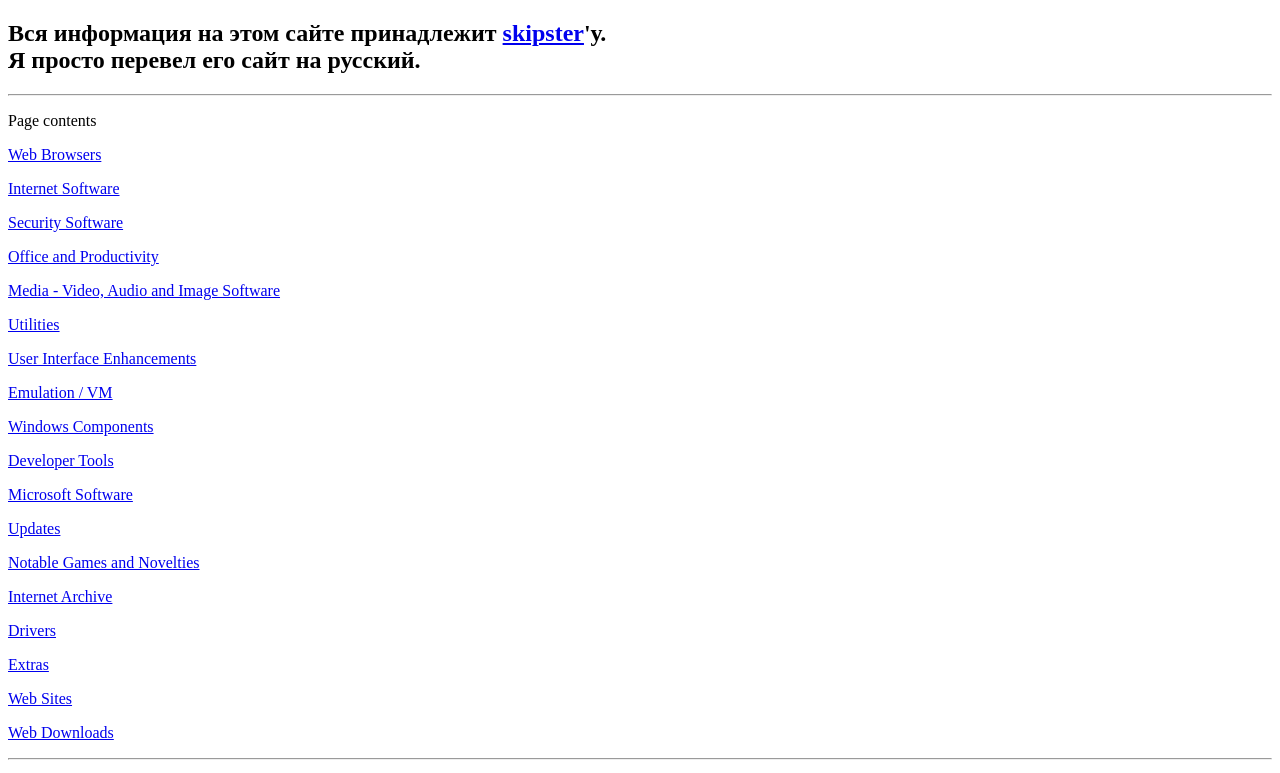
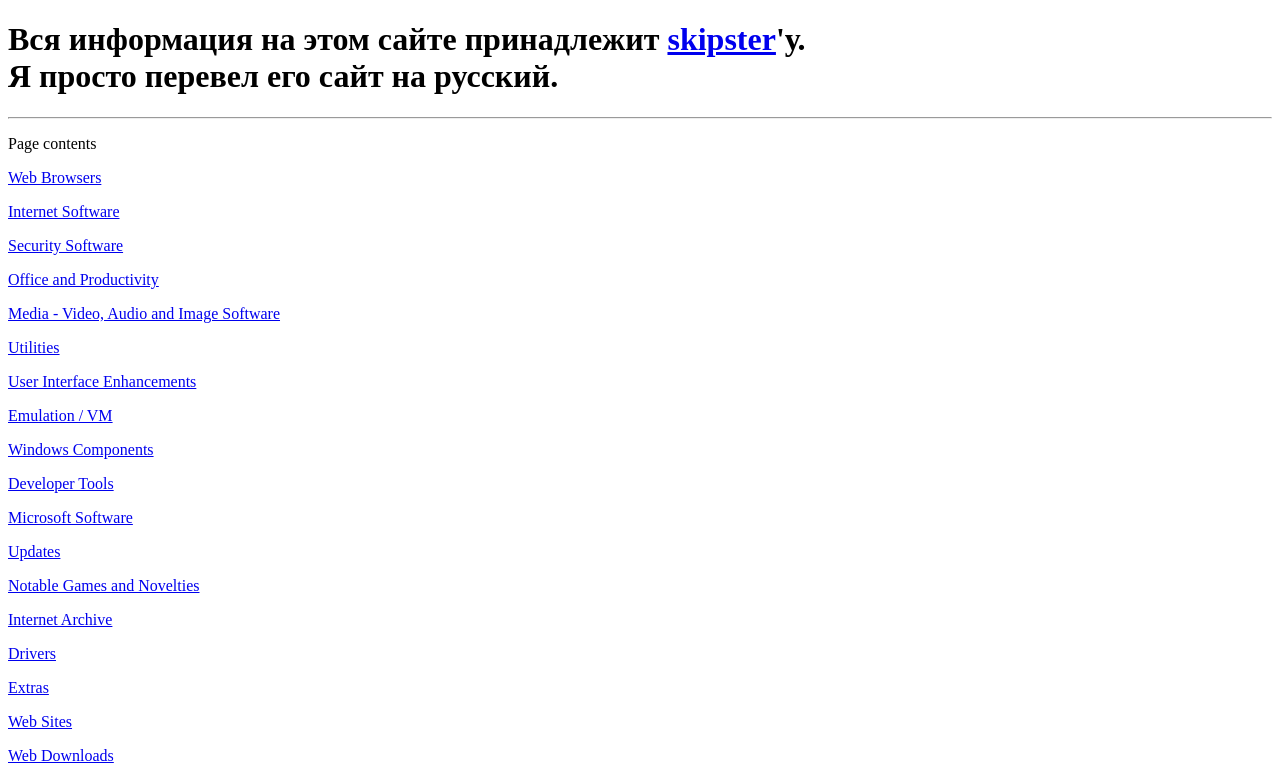
Before and after one commit to 3nderium/3nderium.github.io, a plain HTML site: page index.html in a window 1280 px wide. Shown: the top 773 px of the page. Drawn offline with Linux system fonts and the light colour scheme.

Commit message:
Update index.html

```diff
--- a/index.html
+++ b/index.html
@@ -8,8 +8,8 @@ Getting updates and software for old Windows - skipster1337's Site
 </title>
 </head>
 <body>
-<h2>Вся информация на этом сайте принадлежит <a href="https://skipster1337.github.io/posts/windows-software.html">skipster</a>'у.
-<br>Я просто перевел его сайт на русский.</h2>
+<h1>Вся информация на этом сайте принадлежит <a href="https://skipster1337.github.io/posts/windows-software.html">skipster</a>'у.
+<br>Я просто перевел его сайт на русский.</h1>
 <hr />
 <p>Page contents</p>
 <p>
```
